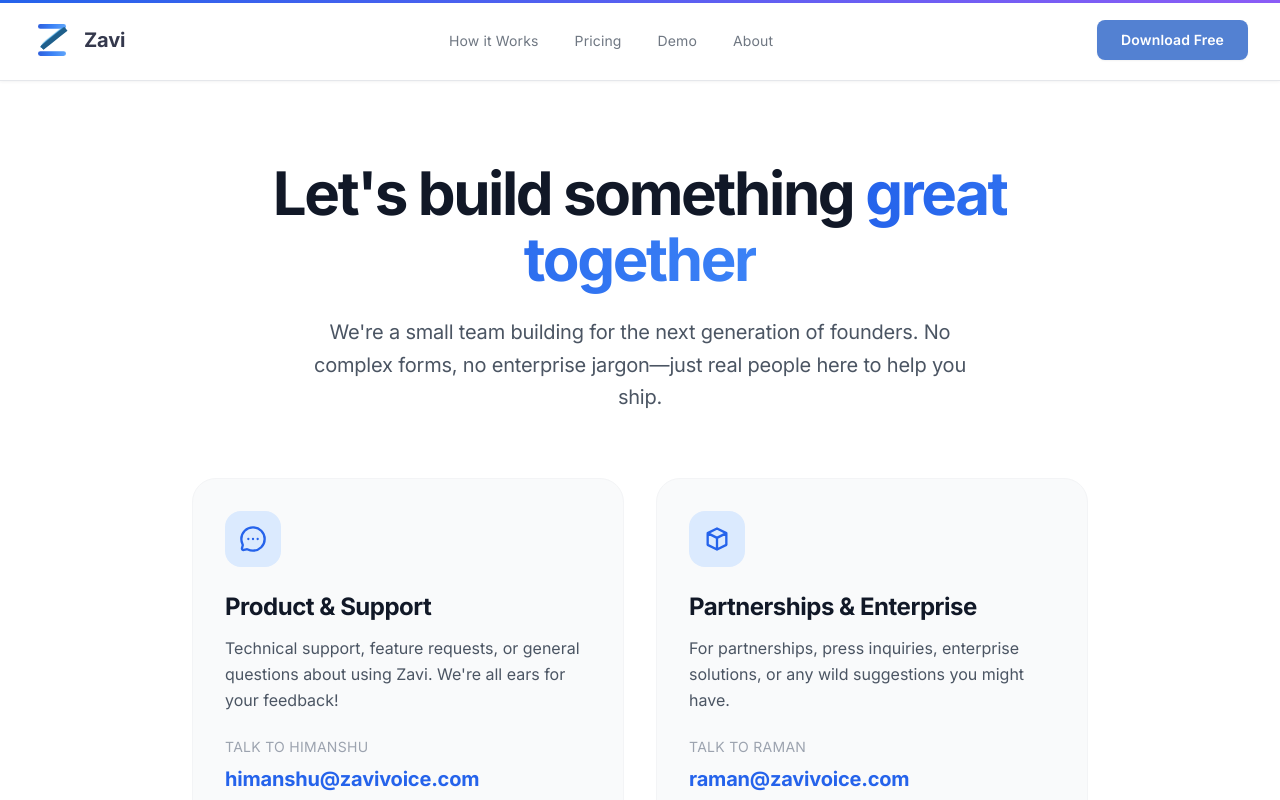
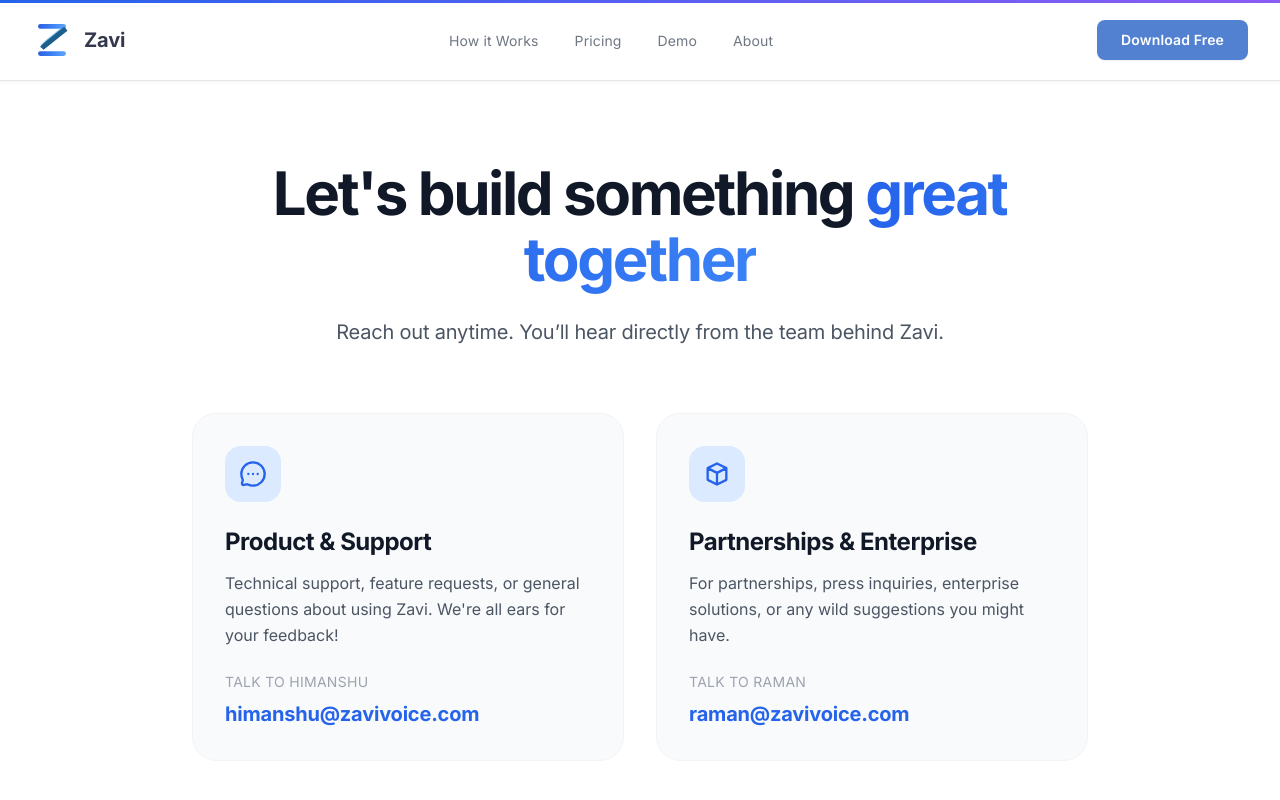
Before and after one commit to goyalraman17/Zaviweb, a Next.js app: page /contact in a window 1280 px wide. Shown: the top 800 px of the page. Built offline with nearby package versions, Linux system fonts and the light colour scheme.

Commit message:
Update contact page header description

```diff
--- a/app/contact/page.tsx
+++ b/app/contact/page.tsx
@@ -18,7 +18,7 @@ export default function ContactPage() {
               Let's build something <span className="text-transparent bg-clip-text bg-gradient-to-r from-[#2563EB] to-[#3B82F6]">great together</span>
             </h1>
             <p className="text-xl text-gray-600 mb-16 max-w-2xl mx-auto leading-relaxed">
-              We're a small team building for the next generation of founders. No complex forms, no enterprise jargon—just real people here to help you ship.
+              Reach out anytime. You’ll hear directly from the team behind Zavi.
             </p>
 
             <div className="grid md:grid-cols-2 gap-8 mb-20 text-left">
```
